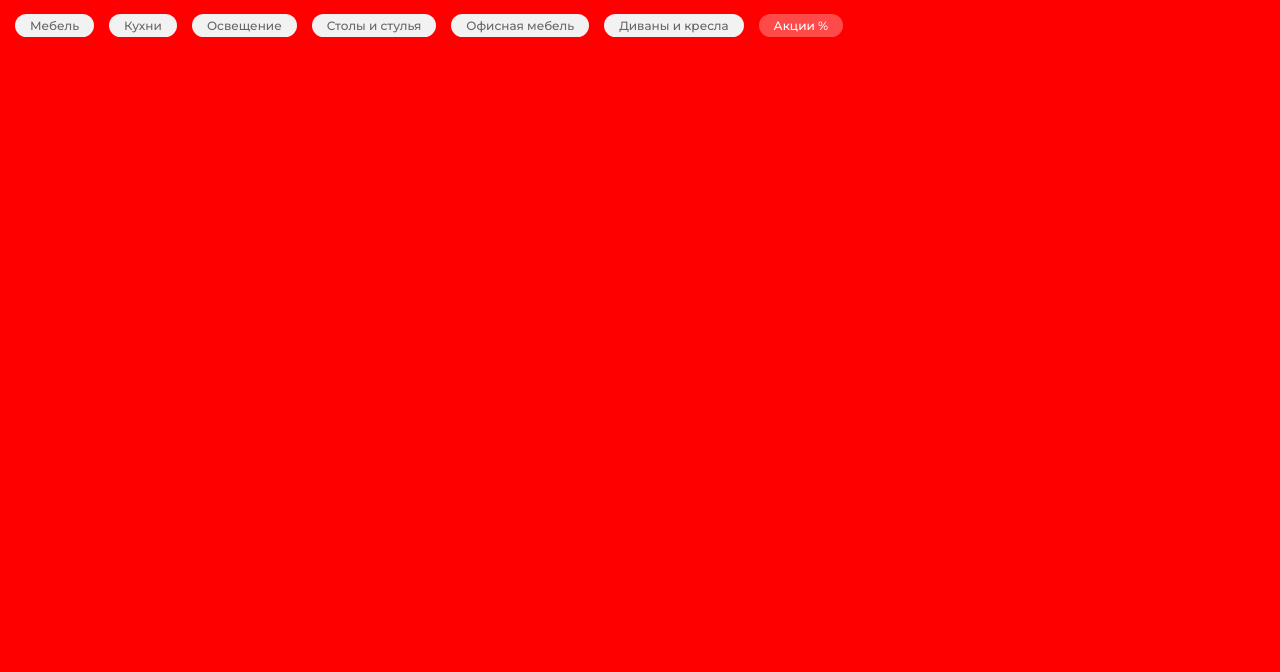
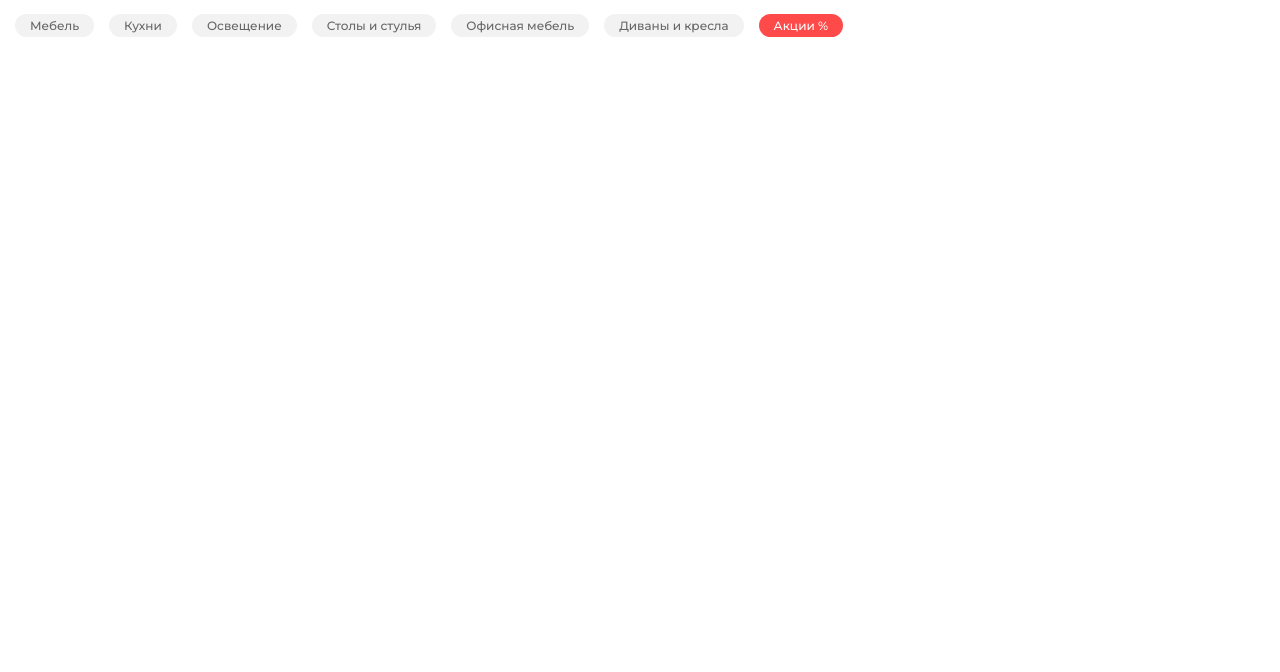
Before and after one commit to abilityofgray/aura_template_oc, a plain HTML site: page index.html in a window 1280 px wide. Shown: the part 128-800 px from the top of the page. Drawn offline with nearby package versions, Linux system fonts and the light colour scheme.

Commit message:
no message

```diff
--- a/stylesheet.css
+++ b/stylesheet.css
@@ -3,7 +3,6 @@
 }
 body {
     font-family: "Montserrat", sans-serif;
-    background-color: red;
 }
 .top-panel {
     margin-bottom: 19px;
```
Also changed, not shown: 1 other file.
